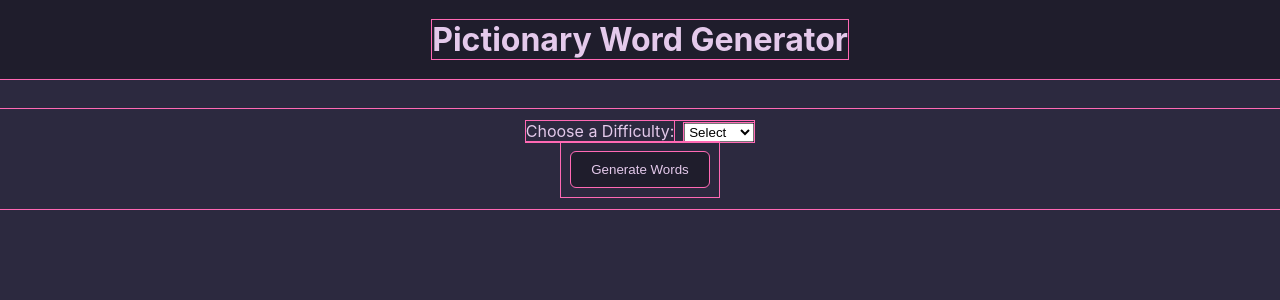
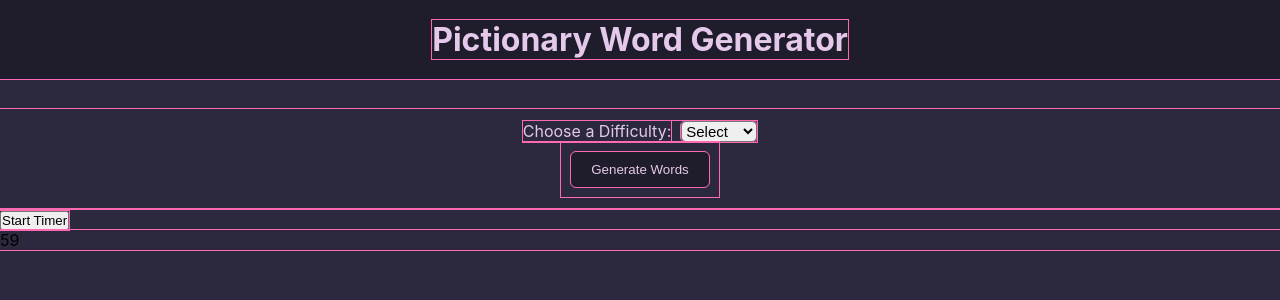
Before and after one commit to gbrogers/pictionary-react, a React (Create React App) app: page / in a window 1280 px wide. Both pictures are taken after a click on the button "Generate Words". Shown: the top 300 px of the page. Built offline with nearby package versions, Linux system fonts and the light colour scheme; no server answers.

Commit message:
timer added but need to update when activated

```diff
--- a/src/App.css
+++ b/src/App.css
@@ -42,10 +42,14 @@ h1 {
   background-color: #dcacfa;
   border: none;
   border-radius: 5px;
+  color: #1f1d2c;
 }
 select {
   margin-left: 10px;
+  font-size: 15px;
+  border-radius: 5px;
 }
+
 label {
   color: #e4c9eb;
 }
--- a/src/App.jsx
+++ b/src/App.jsx
@@ -1,12 +1,24 @@
 import "./App.css";
 import axios from "axios";
-import React, { useState } from "react";
+import React, { useState, useEffect } from "react";
 import UserCard from "./UserCard";
+import Timer from "./Timer";
 
 function App() {
   const [difficulty, setDifficulty] = useState();
   const [word, setWord] = useState();
   const [toggleDifficulty, setToggleDifficulty] = useState(false);
+
+  // const [sendRequest, setSendRequest] = useState(false);
+  const [toggleTimer, setToggleTimer] = useState(false);
+
+  // useEffect(() => {
+  //   if (seconds > 0) {
+  //     setTimeout(() => setSeconds(seconds - 1), 1000);
+  //   } else {
+  //     setSeconds("Times Up!");
+  //   }
+  // }, [sendRequest]);
 
   const generateWords = (difficulty) => {
     console.log("in generateWords");
@@ -44,7 +56,10 @@ function App() {
           <div className="nextContainer">
             <button
               className="generateWord"
-              onClick={() => generateWords(difficulty)}
+              onClick={() => {
+                generateWords(difficulty);
+                setToggleTimer(true);
+              }}
             >
               Generate Words
             </button>
@@ -52,12 +67,14 @@ function App() {
         </div>
 
         {toggleDifficulty && <UserCard word={word} difficulty={difficulty} />}
-
+        {toggleTimer && <Timer />}
         {toggleDifficulty && (
           <div className="nextContainer">
             <button
               className="newWord"
-              onClick={() => generateWords(difficulty)}
+              onClick={() => {
+                generateWords(difficulty);
+              }}
             >
               New Word
             </button>
--- /dev/null
+++ b/src/Timer.jsx
@@ -0,0 +1,22 @@
+import react, { useState, useEffect } from "react";
+
+export default function Timer() {
+  const [seconds, setSeconds] = useState(60);
+  const [countdown, setCountdown] = useState(false);
+  const [sendRequest, setSendRequest] = useState(false);
+  useEffect(() => {
+    if (seconds > 0) {
+      setTimeout(() => setSeconds(seconds - 1), 1000);
+    } else {
+      setSeconds("Times Up!");
+    }
+    setCountdown(true);
+  }, [1000]);
+
+  return (
+    <div>
+      <button onClick={() => setSendRequest(true)}>Start Timer</button>
+      {countdown && <div>{seconds}</div>}
+    </div>
+  );
+}
--- a/src/UserCard.css
+++ b/src/UserCard.css
@@ -8,6 +8,7 @@
 .container {
   display: flex;
   justify-content: center;
+  color: #1f1d2c;
 }
 .wordCard {
   background-color: #e4c9eb;
@@ -18,7 +19,6 @@
   width: 90%;
   max-width: 500px;
   padding: 40px 20px;
-  /* border: rgb(20, 188, 240) solid 10px; */
   border-radius: 5px;
 }
 
```
